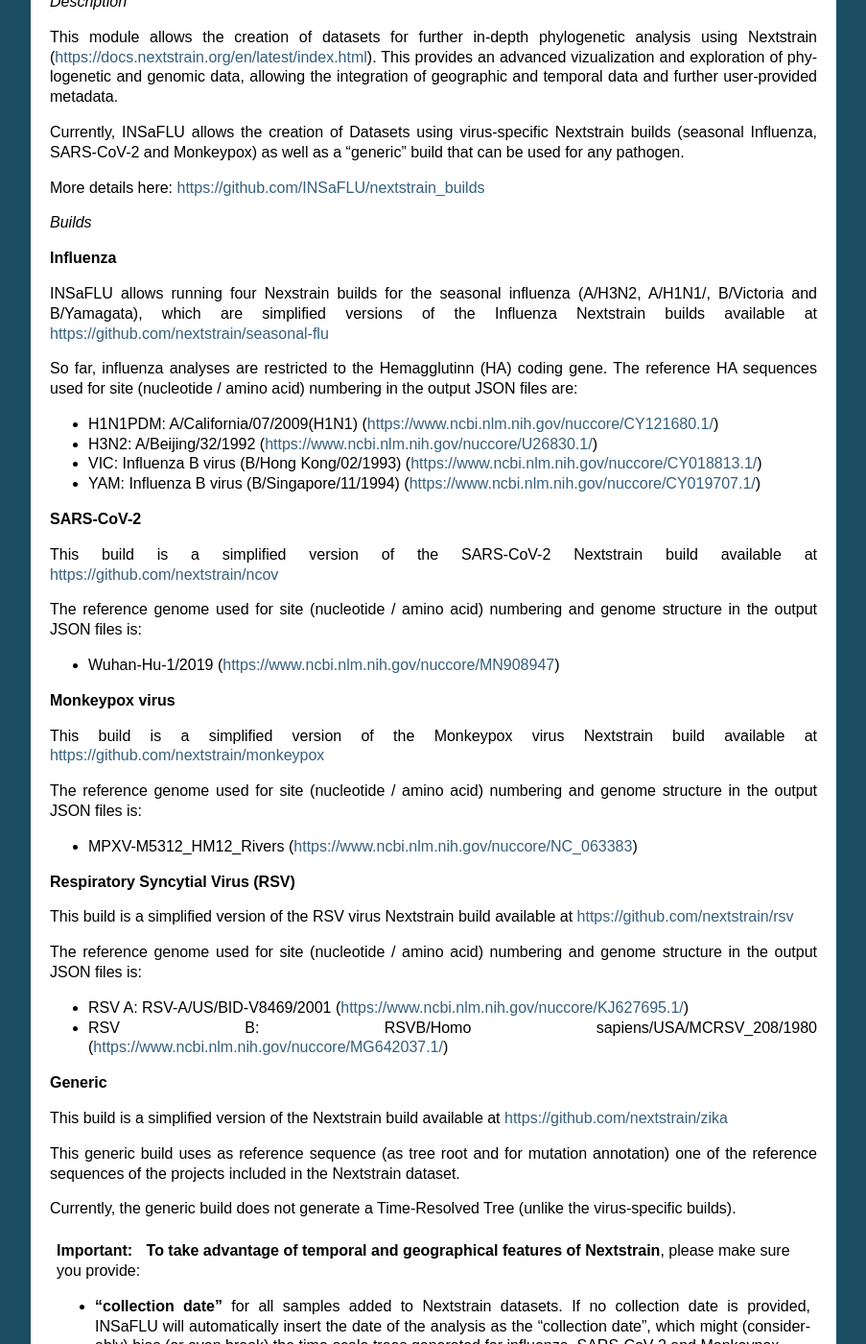
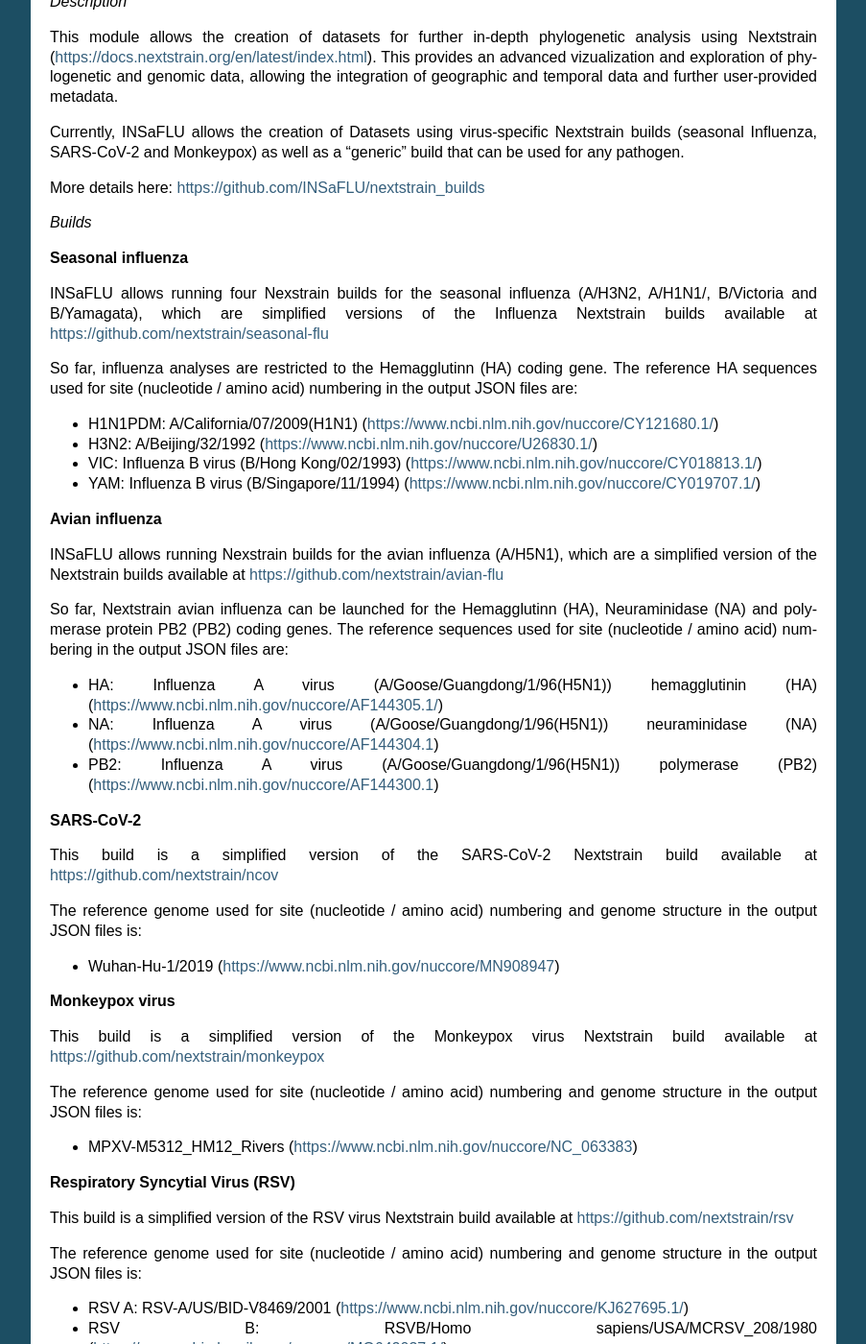
Before and after one commit to INSaFLU/insaflu_docs, a Sphinx documentation site: the page built from docs/bioinformatics_pipeline.rst, in a window 1280 px wide and 1400 px high, scrolled down 12112 px. Shown: the whole window at 96% size, without its empty margins (198-1101 px from the left). Built offline with Sphinx 7.4.7, drawn with Linux system fonts in a browser that asks for light colours; formulas are drawn with MathJax 3.

Commit message:
Add Nextstrain avian influenza

```diff
--- a/docs/bioinformatics_pipeline.rst
+++ b/docs/bioinformatics_pipeline.rst
@@ -462,7 +462,7 @@
 
 *Builds*
 
-**Influenza**
+**Seasonal influenza**
 
 INSaFLU allows running four Nexstrain builds for the seasonal influenza (A/H3N2, A/H1N1/, B/Victoria and B/Yamagata), which are simplified versions of the Influenza Nextstrain builds available at https://github.com/nextstrain/seasonal-flu
 
@@ -472,6 +472,17 @@
 - H3N2: A/Beijing/32/1992 (https://www.ncbi.nlm.nih.gov/nuccore/U26830.1/)
 - VIC: Influenza B virus (B/Hong Kong/02/1993) (https://www.ncbi.nlm.nih.gov/nuccore/CY018813.1/)
 - YAM: Influenza B virus (B/Singapore/11/1994) (https://www.ncbi.nlm.nih.gov/nuccore/CY019707.1/)
+
+**Avian influenza**
+
+INSaFLU allows running Nexstrain builds for the avian influenza (A/H5N1), which are a simplified version of the Nextstrain builds available at https://github.com/nextstrain/avian-flu
+
+So far, Nextstrain avian influenza can be launched for the Hemagglutinn (HA), Neuraminidase (NA) and polymerase protein PB2 (PB2) coding genes. The reference sequences used for site (nucleotide  / amino acid) numbering in the output JSON files are:
+
+- HA: Influenza A virus (A/Goose/Guangdong/1/96(H5N1)) hemagglutinin (HA) (https://www.ncbi.nlm.nih.gov/nuccore/AF144305.1/)
+- NA: Influenza A virus (A/Goose/Guangdong/1/96(H5N1)) neuraminidase (NA) (https://www.ncbi.nlm.nih.gov/nuccore/AF144304.1)
+- PB2: Influenza A virus (A/Goose/Guangdong/1/96(H5N1)) polymerase (PB2)(https://www.ncbi.nlm.nih.gov/nuccore/AF144300.1)
+
 
 **SARS-CoV-2**
 
```
